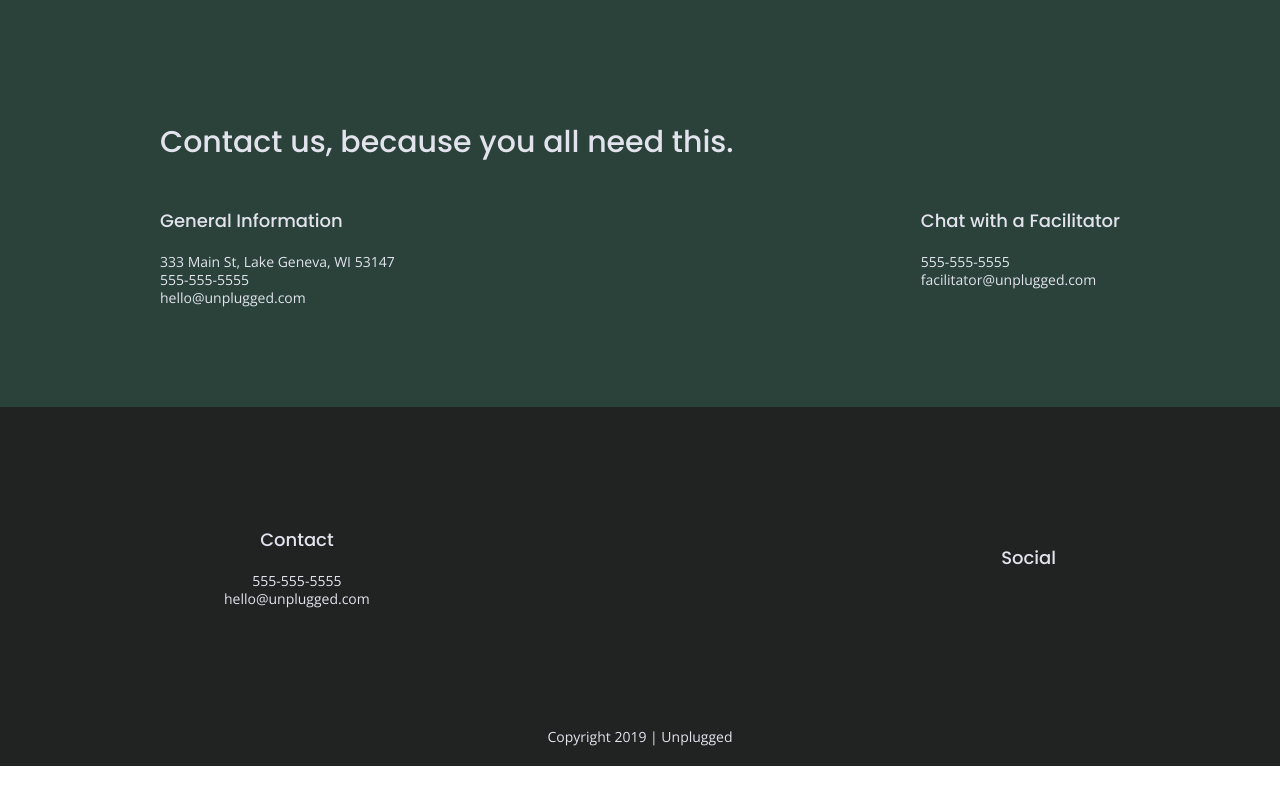
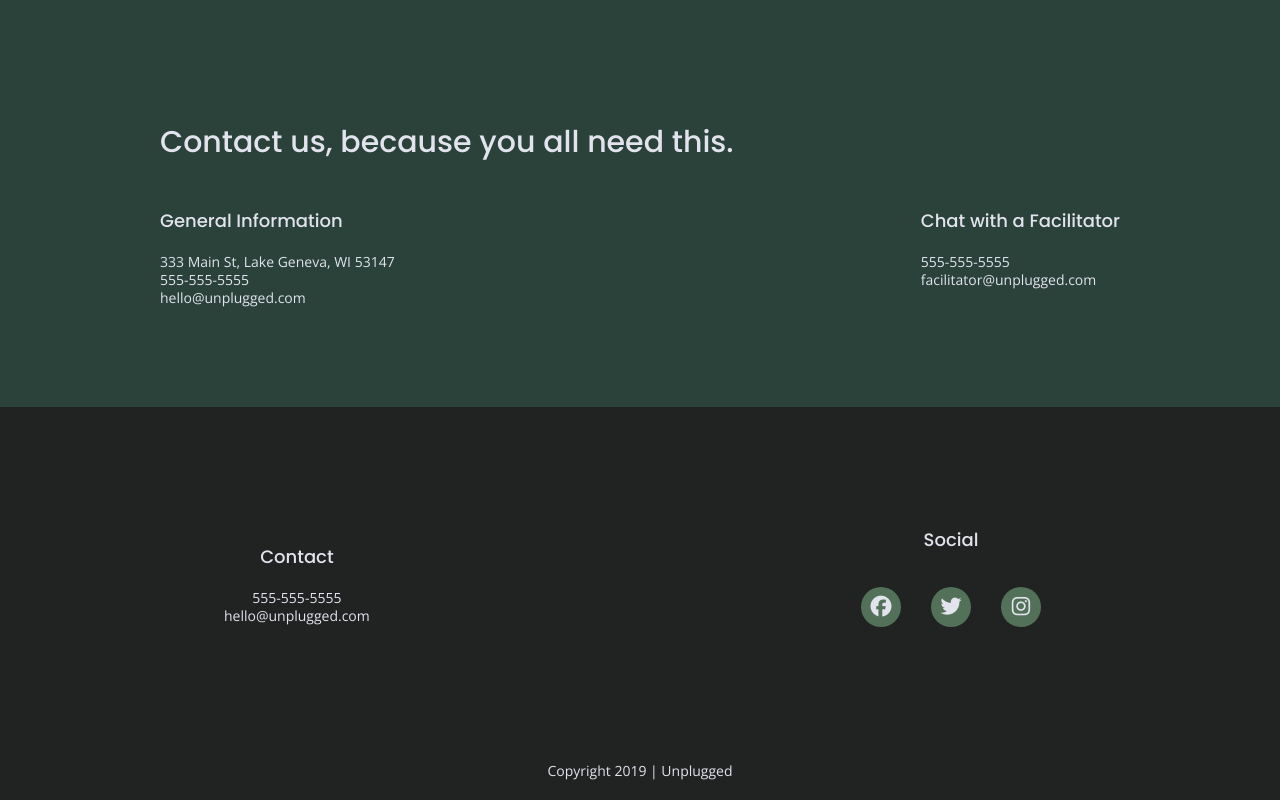
Before and after one commit to angiihal/unplugged, a website: page about/index.html in a window 1280 px wide. Shown: the part 1067-1867 px from the top of the page. Before the commit the page ends 1833 px from the top, so only its background shows below. Drawn offline with nearby package versions, Linux system fonts and the light colour scheme.

Commit message:
Added social media icons to footer

```diff
--- a/about/index.html
+++ b/about/index.html
@@ -125,8 +125,21 @@
         <div class="social">
           <h4>Social</h4>
           <div class="social-icons">
-            <p><a href="https://www.facebook.com/angelika.halicka.3/" target="_blank"></a></p>
-            <p><a href="https://www.instagram.com/angiilovemusic/" target="_blank"></a></p>
+            <p>
+              <a href="https://www.facebook.com/angelika.halicka.3/" target="_blank">
+                <i class="fab fa-facebook"></i>
+              </a>
+            </p>
+            <p>
+              <a href="https://twitter.com/?lang=en-gb" target="_blank">
+                <i class="fab fa-twitter"></i>
+              </a>
+            </p>
+            <p>
+              <a href="https://www.instagram.com/angiilovemusic/" target="_blank">
+                <i class="fab fa-instagram"></i>
+              </a>
+            </p>
           </div>
         </div>
       </div>
--- a/css/main.css
+++ b/css/main.css
@@ -348,6 +348,14 @@ footer .social-icons p {
   display: flex;
   justify-content: center;
   align-items: center;
+  background-color: #527158;
+  border-radius: 50%;
+  width: 40px;
+  height: 40px;
+}
+
+footer .social-icons i {
+  font-size: 1.5em;
 }
 
 footer .copyright {
@@ -606,6 +614,10 @@ footer .copyright {
     margin-bottom: 0;
   }
 
+  footer .social-icons p {
+    margin: 15px;
+  }
+
   footer .copyright {
     width: 100%;
     display: flex;
```
Also changed, not shown: faq/index.html (+15 -2 lines), index.html (+15 -2 lines).
